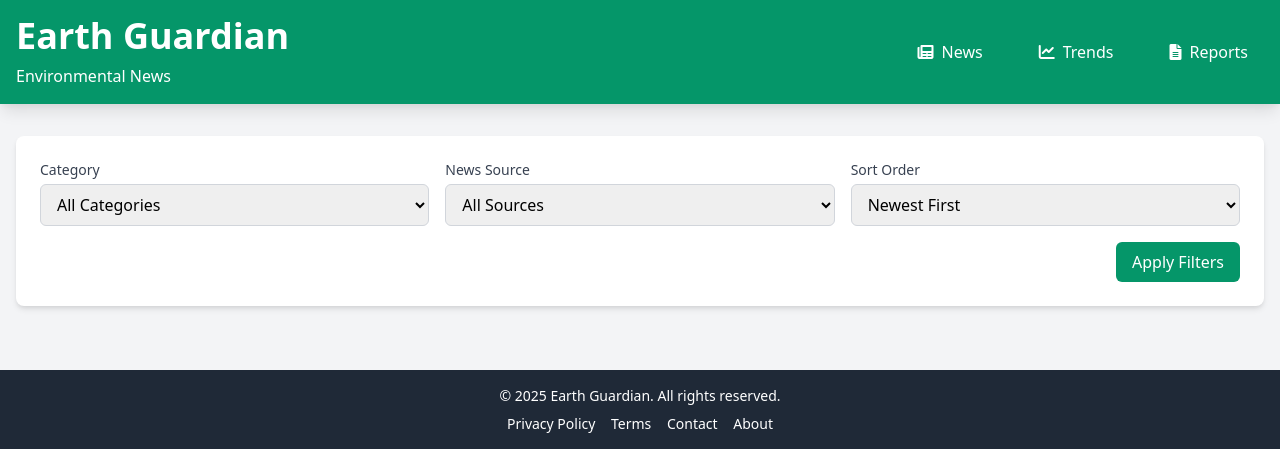
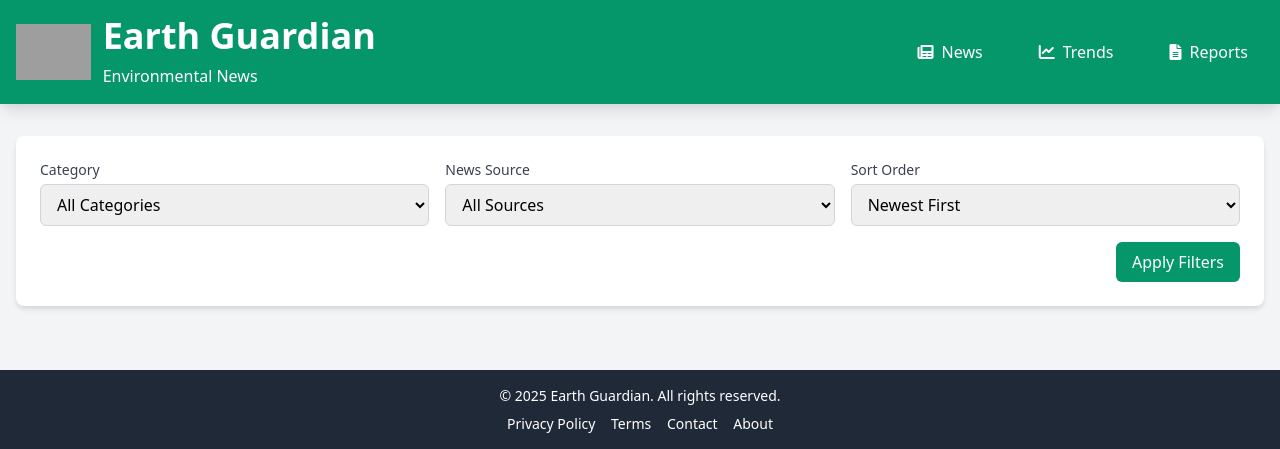
Before and after one commit to hulsfarmer/earthGuardian, a Flask app: page / in a window 1280 px wide. Shown: the top 449 px of the page. Run offline with Flask 2, Linux system fonts and the light colour scheme; parts of the project's set-up code (start-up, migrations or seed data) failed here and were passed over; grey boxes are pictures that could not be loaded.

Commit message:
Feat: 사이트 로고 이미지와 텍스트를 나란히 표시

```diff
--- a/templates/index.html
+++ b/templates/index.html
@@ -79,11 +79,14 @@
     <header class="bg-green-600 text-white shadow-lg sticky top-0 z-50">
         <div class="container mx-auto px-4 py-4">
             <div class="flex justify-between items-center">
-                <a href="/" class="block">
-                    <h1 class="text-2xl md:text-4xl font-bold hover:text-green-200 transition-colors">
-                        Earth Guardian
-                    </h1>
-                    <p class="mt-1 md:mt-2 text-sm md:text-base">Environmental News</p>
+                <a href="/" class="block flex items-center space-x-3">
+                    <img src="{{ url_for('static', filename='logo.png') }}" alt="Earth Guardian Logo" class="h-10 md:h-14 w-auto" />
+                    <div>
+                        <h1 class="text-2xl md:text-4xl font-bold hover:text-green-200 transition-colors">
+                            Earth Guardian
+                        </h1>
+                        <p class="mt-1 md:mt-2 text-sm md:text-base">Environmental News</p>
+                    </div>
                 </a>
                 <!-- 모바일 메뉴 버튼 -->
                 <button
```
Also changed, not shown: templates/trends.html (+8 -5 lines).
